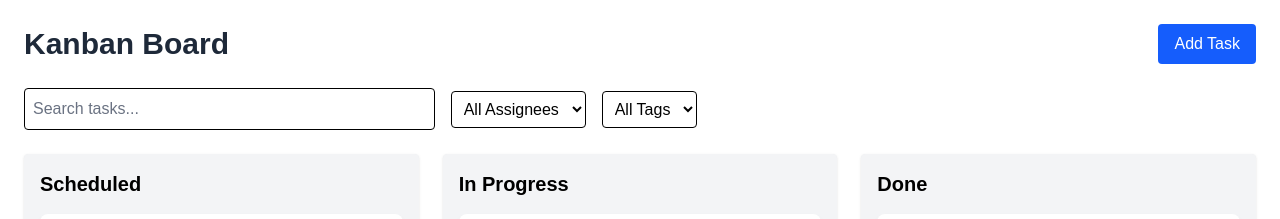
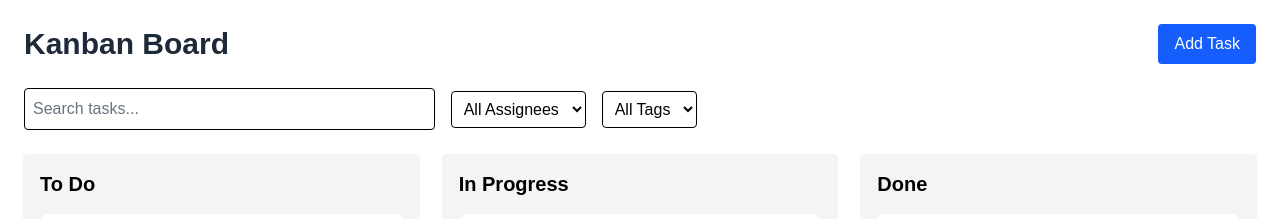
Before and after one commit to geraldanekwe/kanban, a Next.js app: page / in a window 1280 px wide. Shown: the top 219 px of the page. Built offline with nearby package versions, Linux system fonts and the light colour scheme.

Commit message:
rename variable/status

```diff
--- a/app/page.tsx
+++ b/app/page.tsx
@@ -36,15 +36,15 @@ export default function HomePage() {
     setIsModalOpen(true);
   }, []);
 
-  const { scheduled, inProgress, done } = useMemo(() => {
+  const { toDo, inProgress, done } = useMemo(() => {
     return tasks.reduce(
       (acc, task) => {
-        if (task.status === "scheduled") acc.scheduled.push(task);
+        if (task.status === "to-do") acc.toDo.push(task);
         else if (task.status === "in-progress") acc.inProgress.push(task);
         else if (task.status === "done") acc.done.push(task);
         return acc;
       },
-      { scheduled: [] as Task[], inProgress: [] as Task[], done: [] as Task[] }
+      { toDo: [] as Task[], inProgress: [] as Task[], done: [] as Task[] }
     );
   }, [tasks]);
 
@@ -95,8 +95,8 @@ export default function HomePage() {
       <DragDropContext onDragEnd={onDragEnd}>
         <div className="flex flex-col md:flex-row gap-6">
           <BoardColumn
-            status="scheduled"
-            tasks={scheduled}
+            status="to-do"
+            tasks={toDo}
             onOpenModal={openEditModal}
           />
           <BoardColumn
--- a/app/tasks/[id]/page.tsx
+++ b/app/tasks/[id]/page.tsx
@@ -34,7 +34,7 @@ export default function TaskDetailPage() {
 
   const [title, setTitle] = useState("");
   const [description, setDescription] = useState("");
-  const [status, setStatus] = useState<Task["status"]>("scheduled");
+  const [status, setStatus] = useState<Task["status"]>("to-do");
   const [assignee, setAssignee] = useState("");
   const [tags, setTags] = useState<string[]>([]);
   const [createdAtStr, setCreatedAtStr] = useState("");
@@ -146,7 +146,7 @@ export default function TaskDetailPage() {
               onChange={(e) => setStatus(e.target.value as Task["status"])}
               className="w-full border p-2 rounded text-gray-700"
             >
-              <option value="scheduled">Scheduled</option>
+              <option value="to-do">To Do</option>
               <option value="in-progress">In Progress</option>
               <option value="done">Done</option>
             </select>
--- a/components/TaskModal.tsx
+++ b/components/TaskModal.tsx
@@ -60,7 +60,7 @@ const TaskModalComponent: React.FC<TaskModalProps> = ({
         id: selectedTask?.id || Date.now().toString(),
         title,
         description,
-        status: selectedTask?.status || "scheduled",
+        status: selectedTask?.status || "to-do",
         assignee,
         tags: parsedTags,
         createdAt: selectedTask?.createdAt || new Date().toISOString(),
--- a/data/task.ts
+++ b/data/task.ts
@@ -5,7 +5,7 @@ export const sampleTasks: Task[] = [
     id: "1",
     title: "Task 1",
     description: "This is a task to do.",
-    status: "scheduled",
+    status: "to-do",
     assignee: "Person",
     tags: ["tag"],
     createdAt: new Date().toISOString(),
@@ -14,7 +14,7 @@ export const sampleTasks: Task[] = [
     id: "2",
     title: "Task 2",
     description: "This is a task to do.",
-    status: "scheduled",
+    status: "to-do",
     assignee: "Person 2",
     tags: ["tag", "tag2"],
     createdAt: new Date().toISOString(),
@@ -23,7 +23,7 @@ export const sampleTasks: Task[] = [
     id: "3",
     title: "Task 3",
     description: "This is a task to do.",
-    status: "scheduled",
+    status: "to-do",
     assignee: "Person 3",
     tags: ["tag"],
     createdAt: new Date().toISOString(),
@@ -32,7 +32,7 @@ export const sampleTasks: Task[] = [
     id: "4",
     title: "Task 4",
     description: "This is a task to do.",
-    status: "scheduled",
+    status: "to-do",
     assignee: "Person 4",
     tags: ["tag", "tag2"],
     createdAt: new Date().toISOString(),
@@ -95,7 +95,7 @@ export const sampleTasks: Task[] = [
     id: "11",
     title: "Task 11",
     description: "This is a task to do.",
-    status: "scheduled",
+    status: "to-do",
     assignee: "Person 3",
     tags: ["tag"],
     createdAt: new Date().toISOString(),
--- a/types/task.ts
+++ b/types/task.ts
@@ -1,4 +1,4 @@
-export type TaskStatus = "scheduled" | "in-progress" | "done";
+export type TaskStatus = "to-do" | "in-progress" | "done";
 
 export interface Task {
   id: string;
```
